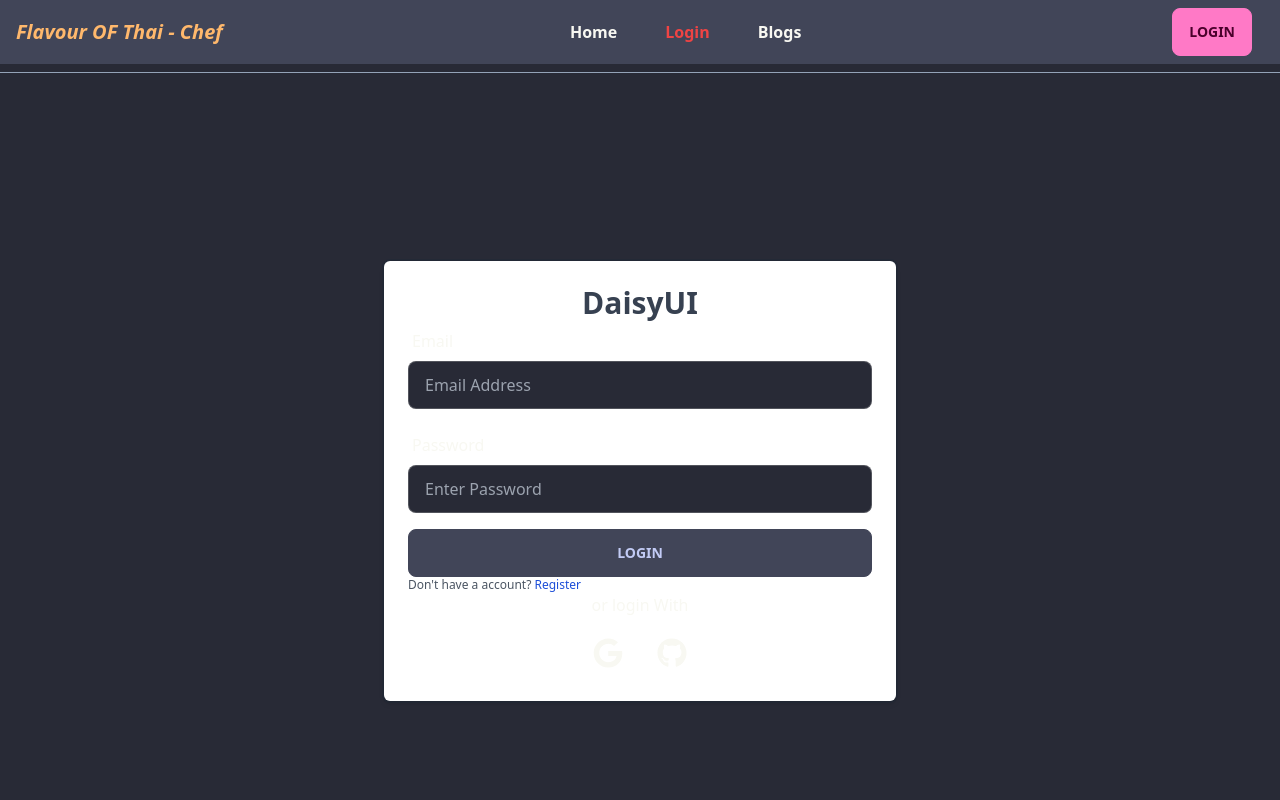
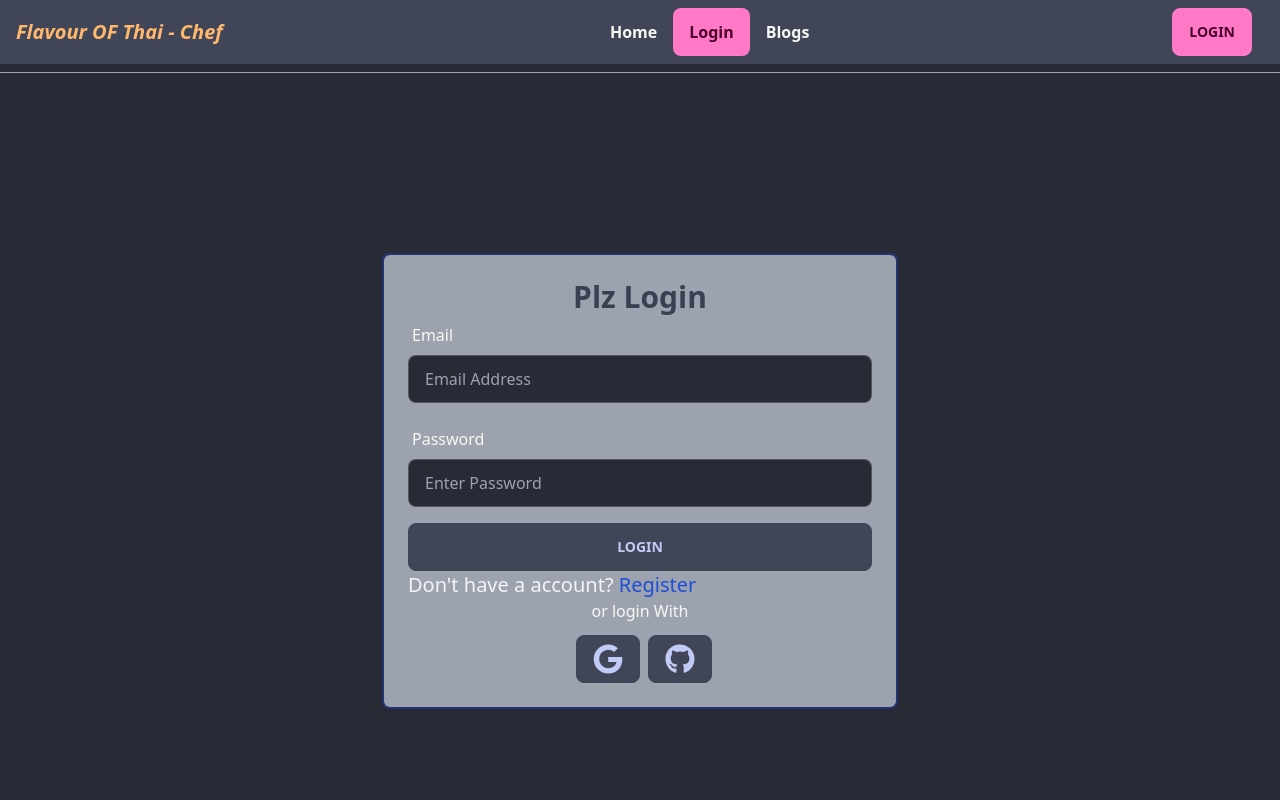
Before and after one commit to BishwaJit07/Flavour_OF_Thai-Chef_client, a React (Vite) app: page /login in a window 1280 px wide. Shown: the top 800 px of the page. Built offline with nearby package versions, Linux system fonts and the light colour scheme; no server answers.

Commit message:
active route

```diff
--- a/package.json
+++ b/package.json
@@ -18,6 +18,7 @@
     "react-dom": "^18.2.0",
     "react-icons": "^4.8.0",
     "react-router-dom": "^6.11.0",
+    "react-toastify": "^9.1.2",
     "sort-by": "^1.2.0"
   },
   "devDependencies": {
--- a/src/ChefLIst/ChefWork.jsx
+++ b/src/ChefLIst/ChefWork.jsx
@@ -2,8 +2,9 @@
 
 const ChefWork = () => {
     return (
-        <div>
+        <div> <h3 className='text-gray-100 text-center text-2xl font-bold'>Chef Work's</h3>
             <div className="carousel w-50 h-40% m-4">
+
   <div id="slide1" className="carousel-item relative w-full">
     <img className='w-full h-50%' src="https://wallpaperaccess.com/full/2006005.jpg" />
     <div className="absolute flex justify-between transform -translate-y-1/2 left-5 right-5 top-1/2">
--- a/src/Component/Login/Login.jsx
+++ b/src/Component/Login/Login.jsx
@@ -1,4 +1,4 @@
-import React, { useContext } from 'react';
+import React, { useContext, useState } from 'react';
 import { Link, useLocation, useNavigate } from 'react-router-dom';
 import { FaGoogle ,FaGithub} from 'react-icons/fa';
 import { AuthContext } from '../../Providers/AuthProvider';
@@ -10,7 +10,7 @@
   const location = useLocation();
   console.log(location);
   const frome = location.state?.from?.pathname || "/"
-
+  const [error, setError] = useState(null);
    const handleLogin = event => {
         event.preventDefault();
 
@@ -26,8 +26,9 @@
           console.log(loggedUser);
           navigate(frome ,{replace : true});
         })
-        .catch(error=>{
-          console.log(error);
+        .catch(error =>{
+            console.log(error);
+          setError("Email or password not matched");
 
         })
       }
@@ -41,6 +42,7 @@
         })
         .catch(error=>{
             console.log(error.message);
+            setError('An error occured.Try Again')
         })
       }
       const handleGitLogin =()=>{
@@ -52,14 +54,15 @@
         })
         .catch(error=>{
             console.log(error.message);
+            setError('An error occured.Try Again')
         })
       }
 
     return (
         <div>
            <div className="relative flex flex-col justify-center h-screen overflow-hidden">
-        <div className="w-full p-6 m-auto bg-white rounded-md shadow-md ring-2 ring-gray-800/50 lg:max-w-lg">
-            <h1 className="text-3xl font-semibold text-center text-gray-700">DaisyUI</h1>
+        <div className="w-full p-6 m-auto bg-gray-400 rounded-md shadow-md ring-2 ring-blue-800/50 lg:max-w-lg">
+            <h1 className="text-3xl font-semibold text-center text-gray-700">Plz Login</h1>
             <form className="space-y-4" onSubmit={handleLogin}>
                 <div>
                     <label className="label">
@@ -77,14 +80,15 @@
 
                 <div >
                     <button className="btn btn-block">Login</button>
-                    <p className="text-xs text-gray-600 ">Don't have a account? <Link to='/register' className='text-blue-700 hover:underline hover:text-blue-600'>Register</Link> </p>
+                    <p className='text-red-500 text-center'>{error}</p>
+                    <p className="text-gray-100 text-xl">Don't have a account? <Link to='/register' className='text-blue-700  hover:underline hover:text-red-600'>Register</Link> </p>
 
                        <div className='flex flex-col align-item justify-center text-center'>
                       <p className='mb-3'>  or login With</p>
 
                       <div className='flex align-item justify-center '>
-                      <button className='btn btn-ghost' onClick={handleGoogleLogin}><FaGoogle className='text-3xl '/></button>
-                      <button  onClick={handleGitLogin} className='btn btn-ghost'><FaGithub className='text-3xl'/></button>
+                      <button className='btn mx-2' onClick={handleGoogleLogin}><FaGoogle className='text-3xl '/></button>
+                      <button  onClick={handleGitLogin} className='btn '><FaGithub className='text-3xl'/></button>
                       </div>
 
                        </div>
--- a/src/Component/Login/Register.jsx
+++ b/src/Component/Login/Register.jsx
@@ -41,7 +41,7 @@
     return (
         <div>
              <div className="relative flex flex-col justify-center h-screen overflow-hidden">
-        <div className="w-full p-6 m-auto bg-white rounded-md shadow-md ring-2 ring-gray-800/50 lg:max-w-lg">
+        <div className="w-full p-6 m-auto bg-gray-400 rounded-md shadow-md ring-2 ring-gray-800/50 lg:max-w-lg">
             <h1 className="text-3xl font-semibold text-center text-gray-700">Please Register</h1>
             <form className="space-y-4" onSubmit={handleReg}>
                 <div>
@@ -72,7 +72,7 @@
 
                 <div >
                     <button className="btn btn-block">Register</button>
-                    <p className="text-xs text-gray-600 ">Already have a account? <Link to='/login' className='text-blue-700 hover:underline hover:text-blue-600'>Login</Link> </p>
+                    <p className="text-xl text-gray-100 ">Already have a account? <Link to='/login' className='text-blue-600 hover:underline hover:text-red-600'>Login</Link> </p>
                      <p className='text-red-500'>{error}</p>
 
                 </div>
--- /dev/null
+++ b/src/Component/Routes/PrivateRoute.jsx
@@ -0,0 +1,26 @@
+import React, { useContext } from 'react';
+import { Navigate, useLocation } from 'react-router-dom';
+import { AuthContext } from '../../Providers/AuthProvider';
+
+
+const PrivateRoute = ({children}) => {
+    const location = useLocation();
+    const {user,loading}= useContext(AuthContext);
+
+    if(loading){
+        return   <div role="status">
+        <svg aria-hidden="true" className="inline w-8 h-8 mr-2 text-gray-200 animate-spin dark:text-gray-600 fill-green-500" viewBox="0 0 100 101" fill="none" xmlns="http://www.w3.org/2000/svg">
+            <path d="M100 50.5908C100 78.2051 77.6142 100.591 50 100.591C22.3858 100.591 0 78.2051 0 50.5908C0 22.9766 22.3858 0.59082 50 0.59082C77.6142 0.59082 100 22.9766 100 50.5908ZM9.08144 50.5908C9.08144 73.1895 27.4013 91.5094 50 91.5094C72.5987 91.5094 90.9186 73.1895 90.9186 50.5908C90.9186 27.9921 72.5987 9.67226 50 9.67226C27.4013 9.67226 9.08144 27.9921 9.08144 50.5908Z" fill="currentColor"/>
+            <path d="M93.9676 39.0409C96.393 38.4038 97.8624 35.9116 97.0079 33.5539C95.2932 28.8227 92.871 24.3692 89.8167 20.348C85.8452 15.1192 80.8826 10.7238 75.2124 7.41289C69.5422 4.10194 63.2754 1.94025 56.7698 1.05124C51.7666 0.367541 46.6976 0.446843 41.7345 1.27873C39.2613 1.69328 37.813 4.19778 38.4501 6.62326C39.0873 9.04874 41.5694 10.4717 44.0505 10.1071C47.8511 9.54855 51.7191 9.52689 55.5402 10.0491C60.8642 10.7766 65.9928 12.5457 70.6331 15.2552C75.2735 17.9648 79.3347 21.5619 82.5849 25.841C84.9175 28.9121 86.7997 32.2913 88.1811 35.8758C89.083 38.2158 91.5421 39.6781 93.9676 39.0409Z" fill="currentFill"/>
+        </svg>
+
+    </div>
+    }
+          if (user){
+            return children ;
+          }
+
+    return  < Navigate to='/login' state={{from : location}} replace/>;
+};
+
+export default PrivateRoute;
--- a/src/Component/Routes/router.jsx
+++ b/src/Component/Routes/router.jsx
@@ -12,6 +12,7 @@
 import ChefData from "../../ChefLIst/RecipeData";
 import RecipeData from "../../ChefLIst/RecipeData";
 import Blogs from "../Pages/Blogs";
+import PrivateRoute from "./PrivateRoute";
 
 
 const router = createBrowserRouter([
@@ -74,7 +75,7 @@
 
         {
           path: '/chef/:id',
-          element: <RecipeData />,
+          element: <PrivateRoute><RecipeData></RecipeData></PrivateRoute>,
           loader: ({ params }) => fetch(`https://flavor-of-thai-server-bishwajit07.vercel.app/recipe/${params.id}`).then(res => res.json())
         },
 
--- a/src/Component/Shared/Header.jsx
+++ b/src/Component/Shared/Header.jsx
@@ -1,5 +1,5 @@
 import React, { useContext } from 'react';
-import { Link } from 'react-router-dom';
+import { Link, NavLink } from 'react-router-dom';
 import { AuthContext } from '../../Providers/AuthProvider';
 
 
@@ -15,41 +15,7 @@
   }
     return (
         <div >
-            {/* <div className="navbar bg-base-100">
-  <div className="navbar-start">
-    <div className="dropdown">
-      <label tabIndex={0} className="btn btn-ghost btn-circle">
-        <svg xmlns="http://www.w3.org/2000/svg" className="h-5 w-5" fill="none" viewBox="0 0 24 24" stroke="currentColor"><path strokeLinecap="round" strokeLinejoin="round" strokeWidth="2" d="M4 6h16M4 12h16M4 18h7" /></svg>
-      </label>
-      <ul tabIndex={0} className="menu menu-compact dropdown-content mt-3 p-2 shadow bg-base-100 rounded-box w-52">
-        <li><a href='/'>Homepage</a></li>
-        <li><a href='/login'>Login</a></li>
-        <li><a href='/blogs'>Blogs</a></li>
-      </ul>
-    </div>
-  </div>
-  <div className="navbar-center">
-    <a href='/' className="normal-case font-bold text-xl text-orange-600 italic">  Flavour OF Thai - Chef</a>
-  </div>
-  <div className="navbar-end">
-  <div >
-  <label tabIndex={0} >
-        <div className='flex flex-row '>
 
-          <p className='tooltip tooltip-bottom tooltip-success' data-tip={user && user.displayName }>
-          { user && <img className='w-10 rounded-full mx-3' src={user.photoURL } /> }
-          </p>
-
-
-          {  user ? <button  onClick={handleLogout} className='mx-3 btn btn-primary '>LogOut</button> :
-          <Link to='/login'><button className='btn btn-primary'>LogIn</button>
-          </Link>}
-        </div>
-      </label>
-        </div>
-
-  </div>
-</div> */}
 
 <div >
         <nav className="navbar  bg-neutral">
@@ -60,20 +26,19 @@
       </label>
       <ul tabIndex={0} className="menu menu-compact dropdown-content mt-3 p-2 shadow bg-base-100 rounded-box w-52">
       <li>
-            <Link to='/' className={location.pathname === '/' ? 'mx-2 text-red-500' : 'mx-2'}>
+  <NavLink exact to='/' activeClassName='active-link'>
     Home
-            </Link>
-          </li>
-
-          <li tabIndex={0}>
-            <Link to='/login' className={location.pathname === '/login' ? 'mx-2 text-red-500' : 'mx-2'}>
-              Login
-            </Link>
+  </NavLink>
 </li>
 <li>
-            <Link to='/blogs' className={location.pathname === '/blogs' ? 'mx-2 text-red-500' : 'mx-2'}>
-              Blog
-            </Link>
+  <NavLink to="/login" activeClassName='active-link'>
+    Login
+  </NavLink>
+</li>
+<li tabIndex={0}>
+  <NavLink to='/blogs' activeClassName='active-link'>
+    Blogs
+  </NavLink>
 </li>
       </ul>
     </div>
@@ -89,19 +54,19 @@
       <div className="navbar-center hidden lg:flex">
         <ul className="menu menu-horizontal px-3">
         <li>
-            <Link to='/' className={location.pathname === '/' ? 'mx-2 text-red-500' : 'mx-2'}>
+  <NavLink exact to='/' activeClassName='active-link'>
     Home
-            </Link>
+  </NavLink>
 </li>
 <li>
-            <Link to="/login" className={location.pathname === '/login' ? 'mx-2 text-red-500' : 'mx-2'}>
+  <NavLink to="/login" activeClassName='active-link'>
     Login
-            </Link>
+  </NavLink>
 </li>
 <li tabIndex={0}>
-            <Link to='/blogs' className={location.pathname === '/blogs' ? 'mx-2 text-red-500' : 'mx-2'}>
+  <NavLink to='/blogs' activeClassName='active-link'>
     Blogs
-            </Link>
+  </NavLink>
 </li>
 
         </ul>
```
Also changed, not shown: src/Carousel/BgCarousel.jsx (+11 -2 lines), src/ChefLIst/RecipeData.jsx (+19 -3 lines), 1 other file (tests, documents, lock files or other folders). Lines whose indentation alone changed are shown as unchanged.
